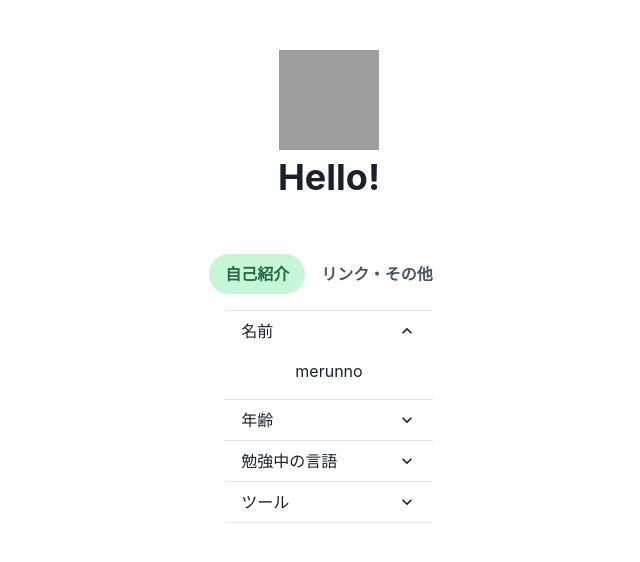
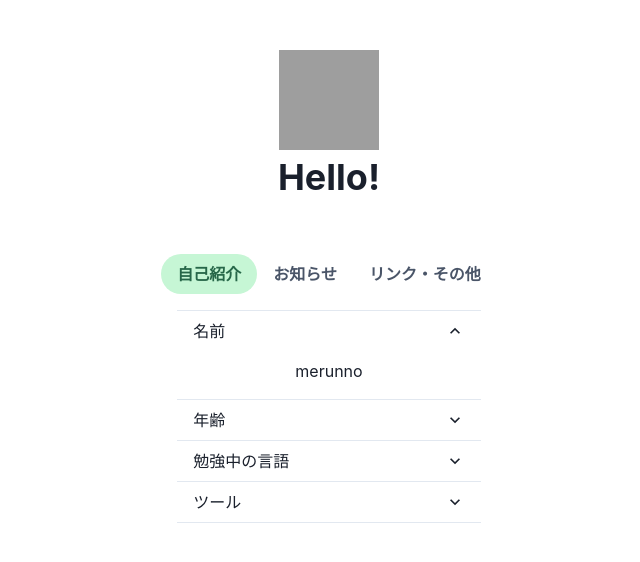
Before and after one commit to shun-shobon/merunno.dev, a Next.js app: page / in a window 1280 px wide. Shown: the top 562 px of the page, without its empty margins (311-951 px from the left). Built offline with nearby package versions, Linux system fonts and the light colour scheme; grey boxes are pictures that could not be loaded.

Commit message:
:sparkles: Add: お知らせの追加

```diff
--- a/src/component/_tab.js
+++ b/src/component/_tab.js
@@ -9,12 +9,14 @@ export default function _tab() {
       <Tabs variant="soft-rounded" colorScheme="green">
         <TabList>
           <Tab>自己紹介</Tab>
+          <Tab>お知らせ</Tab>
           <Tab>リンク・その他</Tab>
         </TabList>
         <TabPanels>
           <TabPanel>
             <About />
           </TabPanel>
+          <TabPanel>現在はありません。</TabPanel>
           <TabPanel>
             <Link />
           </TabPanel>
```
